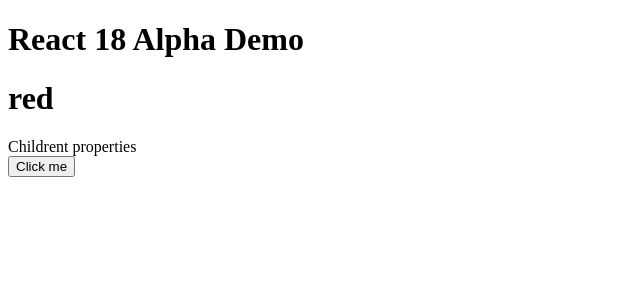
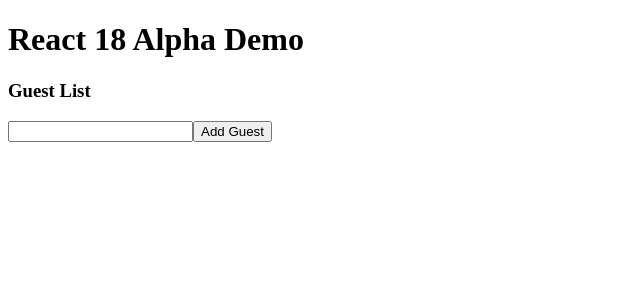
Before and after one commit to truongtran990/learn-ts-react, a React (Create React App) app: page / in a window 1280 px wide. Shown: the top 300 px of the page, without its empty margins (0-640 px from the left). Built offline with nearby package versions, Linux system fonts and the light colour scheme.

Commit message:
type for array[str, str] in state

```diff
--- a/src/App.tsx
+++ b/src/App.tsx
@@ -1,10 +1,12 @@
 import Parent from "./props/Parent";
+import GuestList from "./state/GuestList";
 
 function App() {
   return (
     <div className="App">
       <h1>React 18 Alpha Demo</h1>
-      <Parent />
+      <GuestList />
+      {/* <Parent /> */}
     </div>
   );
 }
--- /dev/null
+++ b/src/state/GuestList.tsx
@@ -0,0 +1,25 @@
+import { useState } from "react";
+
+const GuestList: React.FC = () => {
+  const [name, setName] = useState("");
+  const [guests, setGuests] = useState<string[]>([]);
+
+  const handleAddGuest = () => {
+    setName("");
+    setGuests([...guests, name]);
+  };
+  return (
+    <div>
+      <h3>Guest List</h3>
+
+      <input
+        type="text"
+        value={name}
+        onChange={(e) => setName(e.target.value)}
+      />
+      <button onClick={handleAddGuest}>Add Guest</button>
+    </div>
+  );
+};
+
+export default GuestList;
```
